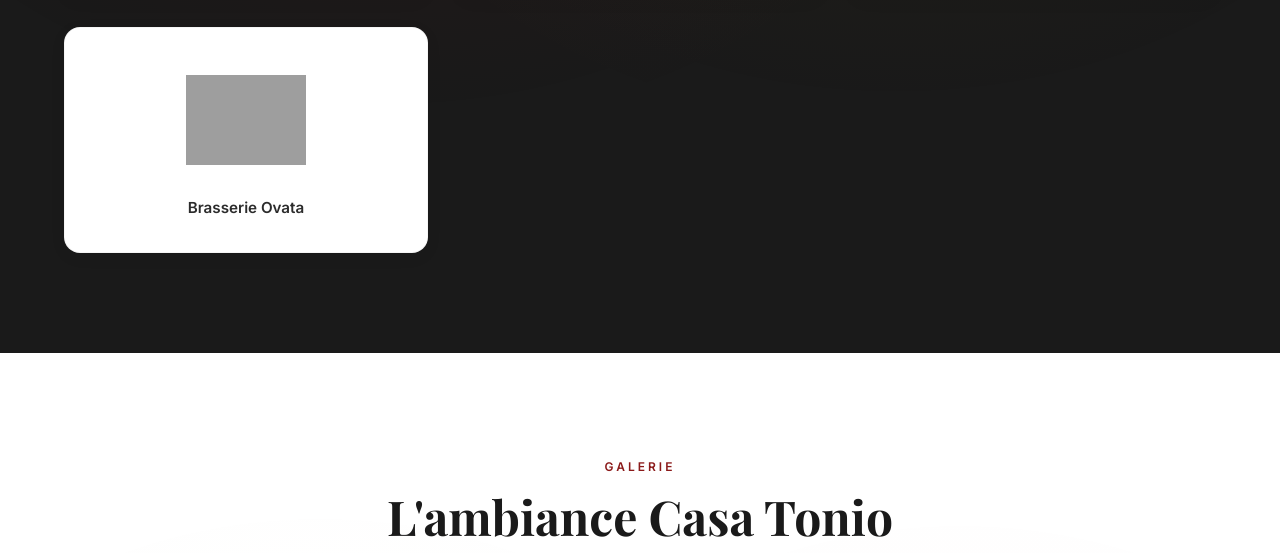
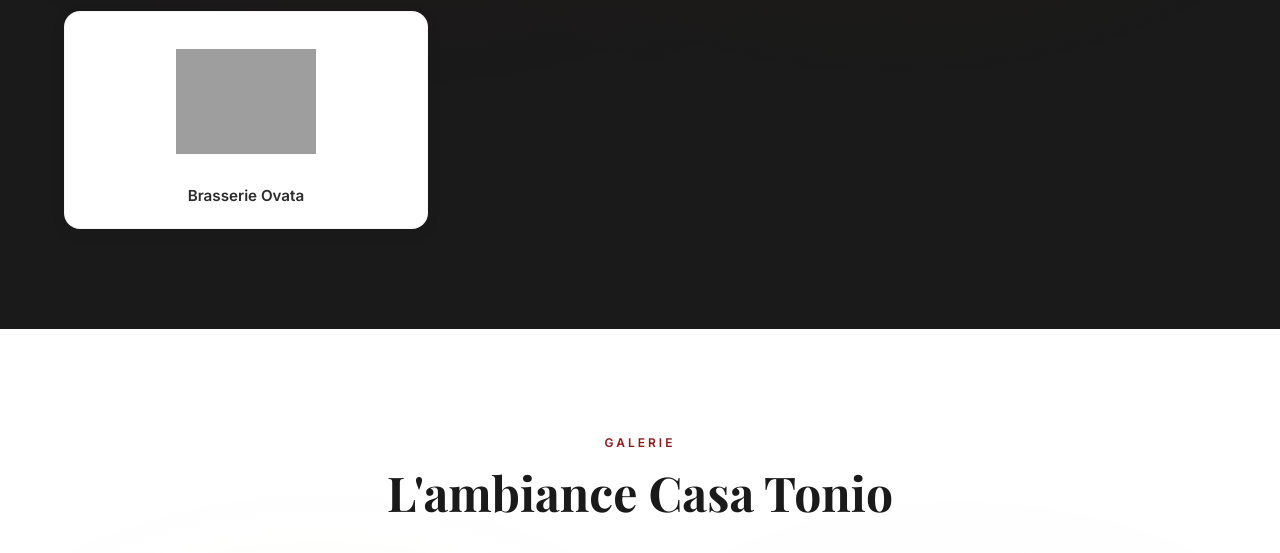
Before and after one commit to davidbe57/pizza, a website: page index.html in a window 1280 px wide. Shown: the part 5370-5923 px from the top of the page. Drawn offline with nearby package versions, Linux system fonts and the light colour scheme; no server answers; grey boxes are pictures that could not be loaded; a web font is replaced by a local one.

Commit message:
style(partners): reduce padding, increase logo size

```diff
--- a/styles.css
+++ b/styles.css
@@ -786,7 +786,7 @@ a {
 .partner-card {
   background: var(--white);
   border-radius: 16px;
-  padding: 32px 24px;
+  padding: 20px 16px;
   text-align: center;
   box-shadow: 0 4px 16px rgba(0,0,0,0.06);
   transition: transform 0.3s, box-shadow 0.3s;
@@ -799,10 +799,10 @@ a {
 }
 
 .partner-card img {
-  width: 120px;
-  height: 120px;
+  width: 140px;
+  height: 140px;
   object-fit: contain;
-  margin: 0 auto 16px;
+  margin: 0 auto 12px;
   border-radius: 8px;
 }
 
```
